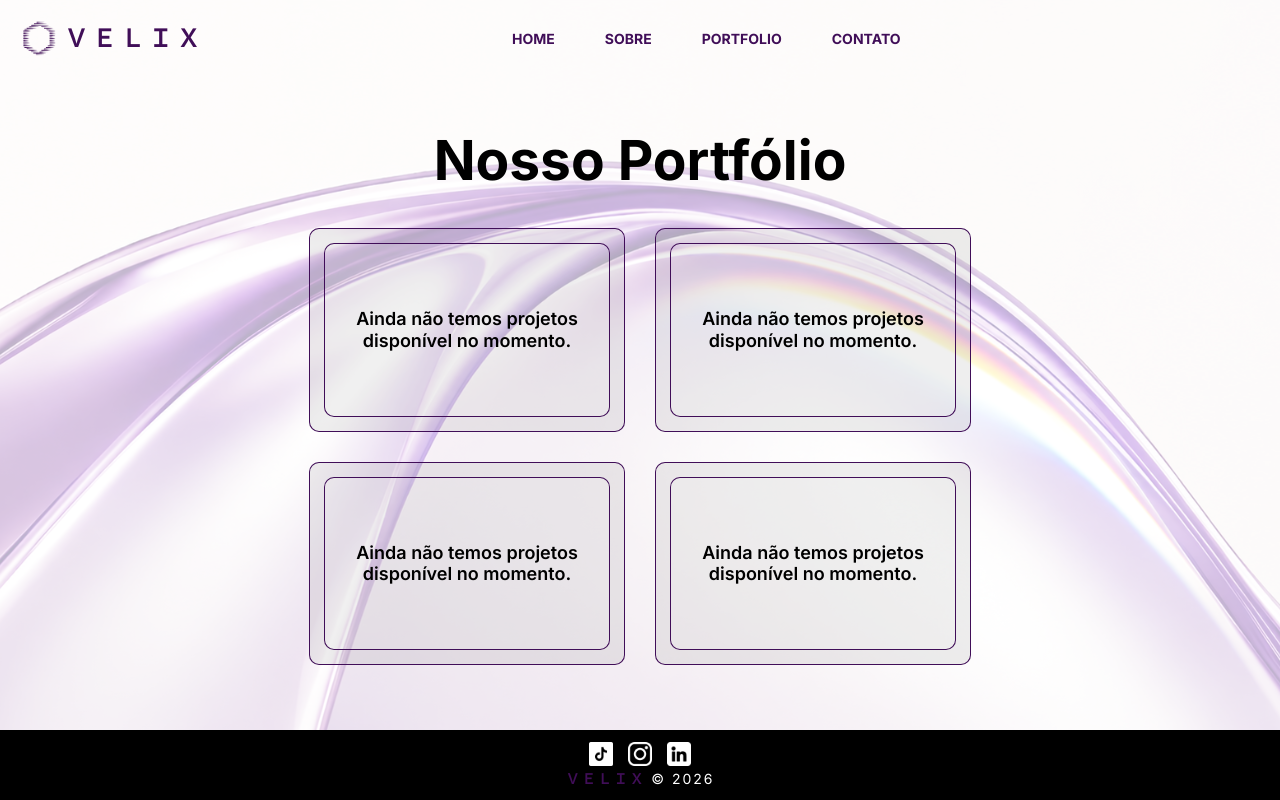
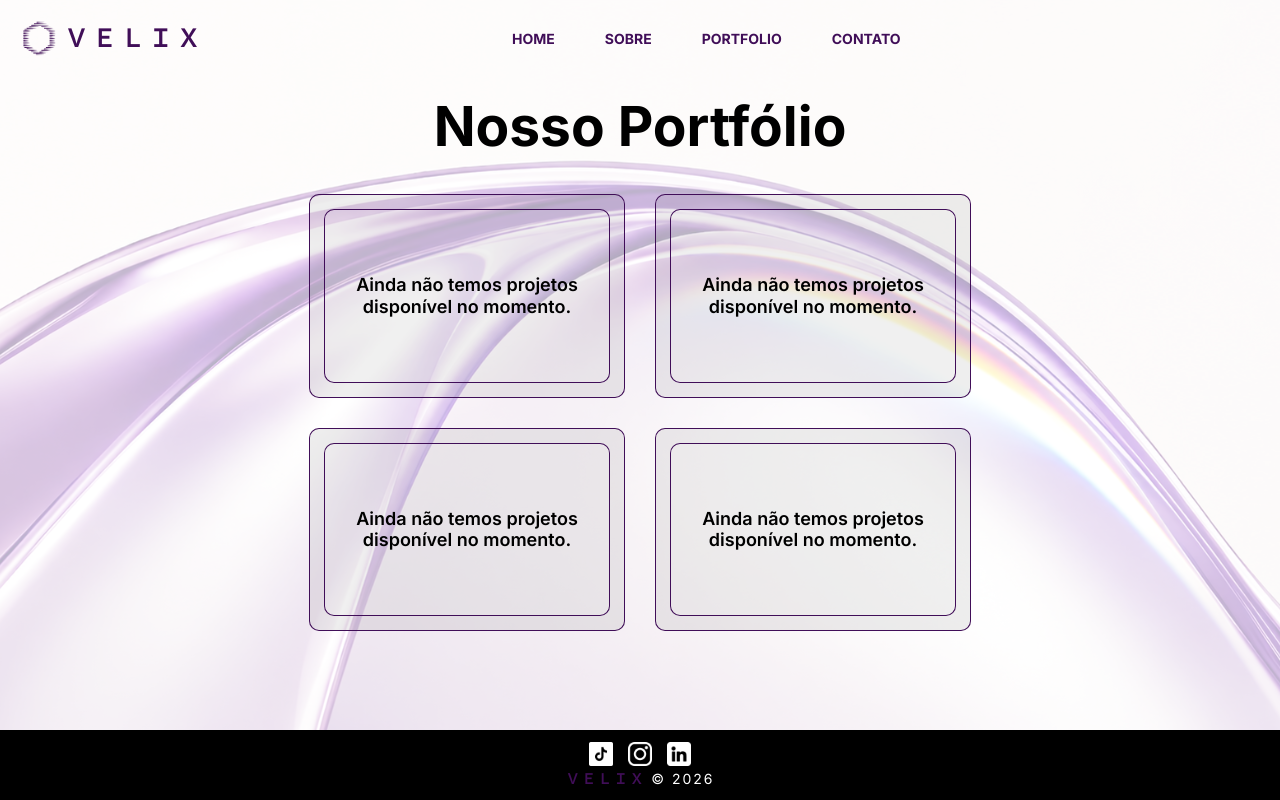
Before and after one commit to ThiagoDev23/VelixTech-WebSite, a React (Vite) app in the folder velix-site/: page /portfolio in a window 1280 px wide. Built offline with nearby package versions, Linux system fonts and the light colour scheme.

Commit message:
Nudge Portfolio's title/grid up for better vertical balance

```diff
--- a/velix-site/src/pages/PortfolioPage.css
+++ b/velix-site/src/pages/PortfolioPage.css
@@ -13,7 +13,7 @@
   display: flex;
   flex-direction: column;
   justify-content: center;
-  padding: 100px 24px 32px;
+  padding: 60px 24px 60px;
 }
 
 .portfolio__bgwrap {
```
